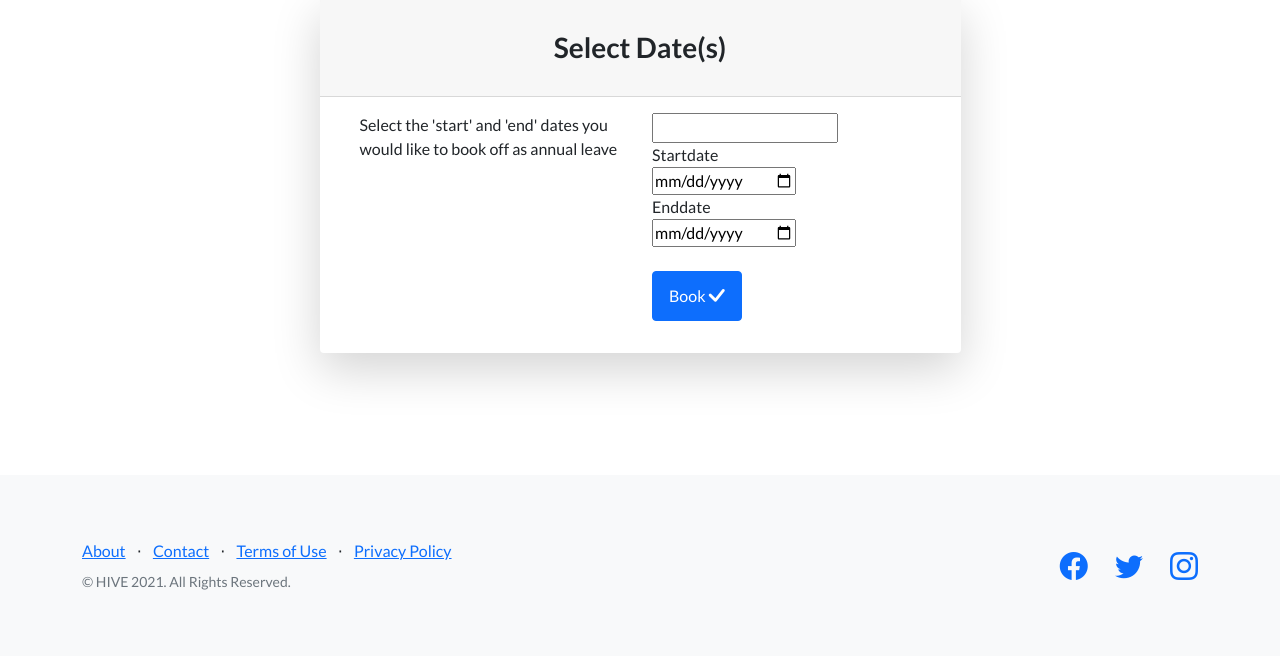
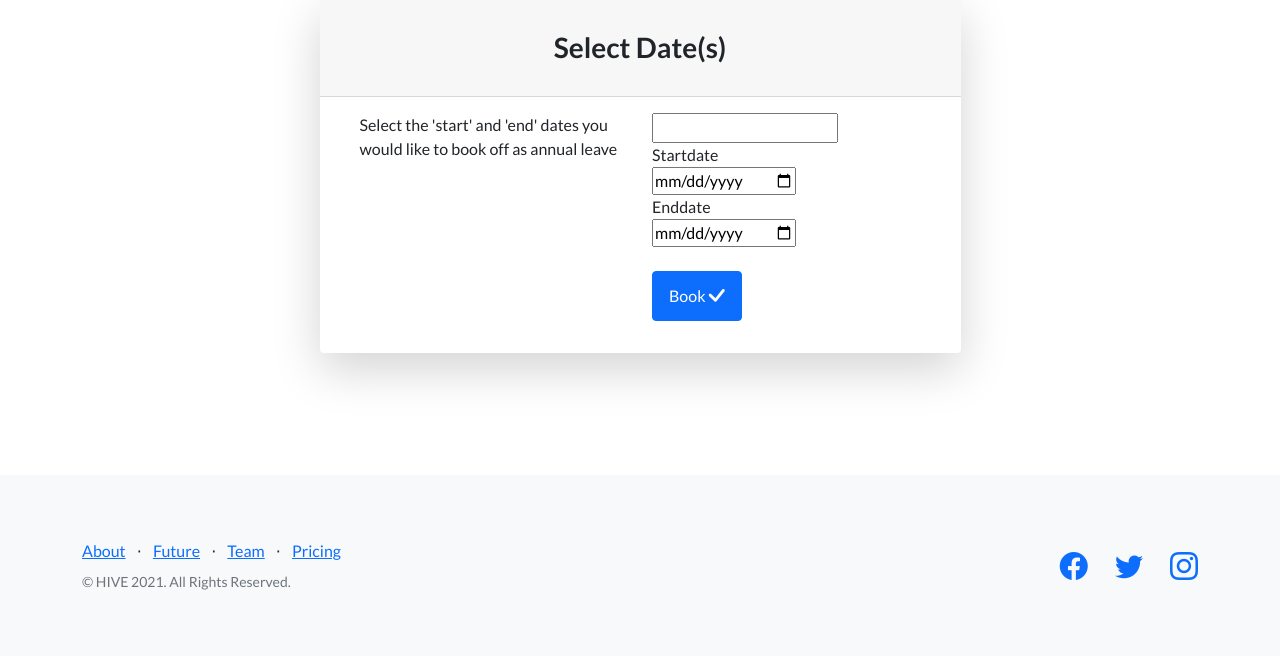
Before and after one commit to devgithubs/HIVE, a Python web app: template templates/annual_leave.html in a window 1280 px wide. Shown: the part 144-800 px from the top of the page. Run offline with Jinja, Linux system fonts and the light colour scheme; the template is opened without the code that fills it, so the values that code supplies are empty, except form fields; form fields are guessed from the names that the template uses.

Commit message:
rework of footer links

```diff
--- a/templates/annual_leave.html
+++ b/templates/annual_leave.html
@@ -11,6 +11,7 @@
             {% if session.user %}
             <a class="btn btn-primary" href="{{ url_for('profile', username=session['user']) }}">Profile</a>
             <a class="btn btn-primary" href="{{ url_for('add_task') }}">Add Task</a>
+            <a class="btn btn-primary" href="{{ url_for('info') }}">Learn More</a>
             {% else %}
             <a class="btn btn-primary" href="{{ url_for('register') }}">Register</a>
             <a class="btn btn-primary" href="{{ url_for('login') }}">Log In</a>
@@ -66,26 +67,26 @@
         <div class="row">
             <div class="col-lg-6 h-100 text-center text-lg-start my-auto">
                 <ul class="list-inline mb-2">
-                    <li class="list-inline-item"><a href="#!">About</a></li>
+                    <li class="list-inline-item"><a href="{{ url_for('info') }}#about">About</a></li>
                     <li class="list-inline-item">⋅</li>
-                    <li class="list-inline-item"><a href="#!">Contact</a></li>
+                    <li class="list-inline-item"><a href="{{ url_for('info') }}#future">Future</a></li>
                     <li class="list-inline-item">⋅</li>
-                    <li class="list-inline-item"><a href="#!">Terms of Use</a></li>
+                    <li class="list-inline-item"><a href="{{ url_for('info') }}#team">Team</a></li>
                     <li class="list-inline-item">⋅</li>
-                    <li class="list-inline-item"><a href="#!">Privacy Policy</a></li>
+                    <li class="list-inline-item"><a href="{{ url_for('info') }}#pricing">Pricing</a></li>
                 </ul>
                 <p class="text-muted small mb-4 mb-lg-0">&copy; HIVE 2021. All Rights Reserved.</p>
             </div>
             <div class="col-lg-6 h-100 text-center text-lg-end my-auto">
                 <ul class="list-inline mb-0">
                     <li class="list-inline-item me-4">
-                        <a href="#!"><i class="bi-facebook fs-3"></i></a>
+                        <a href="https://www.facebook.com/" target="_blank"><i class="bi-facebook fs-3"></i></a>
                     </li>
                     <li class="list-inline-item me-4">
-                        <a href="#!"><i class="bi-twitter fs-3"></i></a>
+                        <a href="https://twitter.com/?lang=en" target="_blank"><i class="bi-twitter fs-3"></i></a>
                     </li>
                     <li class="list-inline-item">
-                        <a href="#!"><i class="bi-instagram fs-3"></i></a>
+                        <a href="https://www.instagram.com/?hl=en" target="_blank"><i class="bi-instagram fs-3"></i></a>
                     </li>
                 </ul>
             </div>
```
